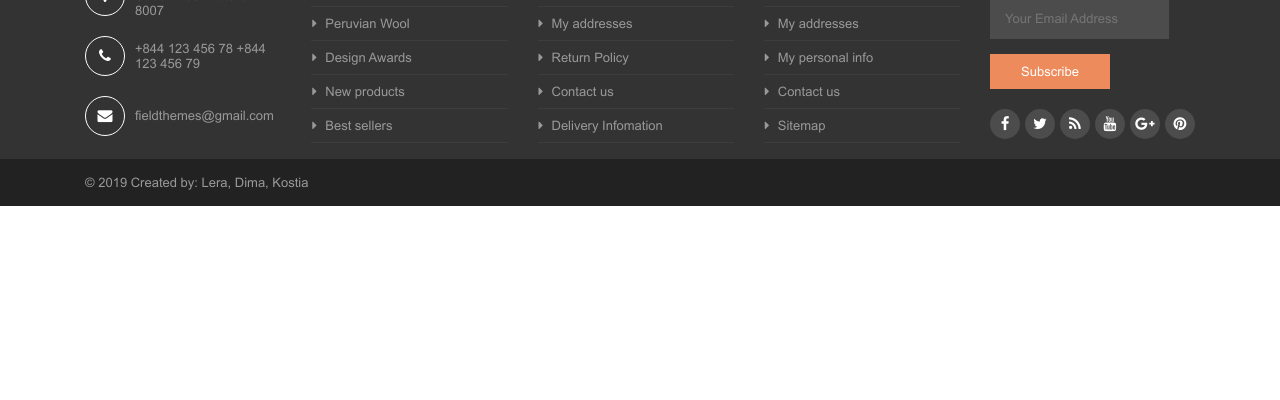
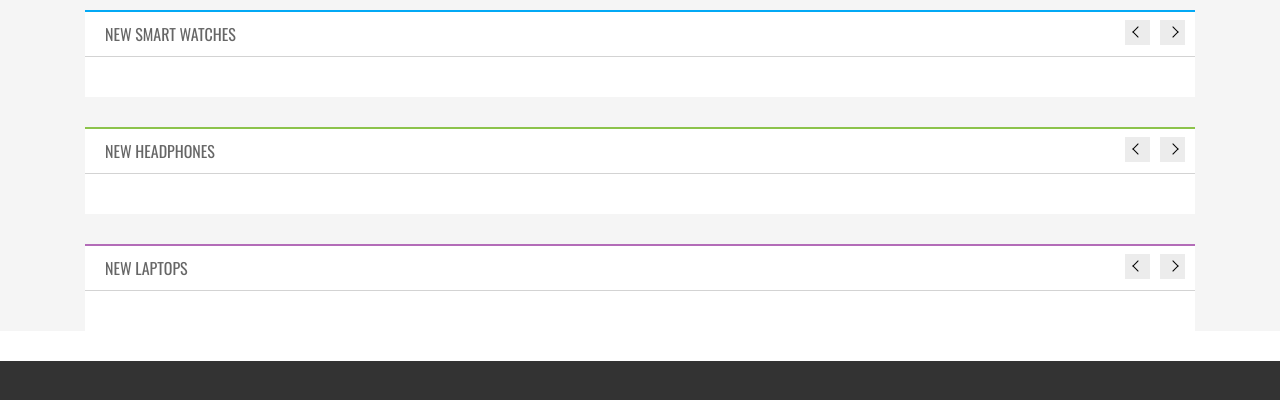
Before and after one commit to KostiaNetot/exam_proj, a website: page index.html in a window 1280 px wide. Shown: the part 810-1210 px from the top of the page. Before the commit the page ends 1016 px from the top, so only its background shows below. Drawn offline with nearby package versions, Linux system fonts and the light colour scheme; files whose address does not match are found by name.

Commit message:
beginning generate NewProducts sections

```diff
--- a/categories.json
+++ b/categories.json
@@ -2,21 +2,25 @@
   {
     "name": "Phones",
     "key": "phones",
-    "icon": "fa-mobile"
+    "icon": "fa-mobile",
+    "border-col": "#ED8B5C"
   },
   {
-    "name": "Watches",
-    "key": "watches",
-    "icon": "fa-gears"
+    "name": "Smart Watches",
+    "key": "smartwatches",
+    "icon": "fa-gears",
+    "border-col": "#03A9F5"
   },
   {
     "name": "Headphones",
     "key": "headphones",
-    "icon": "fa-shekel"
+    "icon": "fa-shekel",
+    "border-col": "#8CC34B"
   },
   {
     "name": "Laptops",
     "key": "laptops",
-    "icon": "fa-laptop"
+    "icon": "fa-laptop",
+    "border-col": "#B36CB8"
   }
 ]
--- a/index.html
+++ b/index.html
@@ -64,10 +64,7 @@
               <h3 class="title_font">Categories</h3>
               <i class="fa fa-bars"></i>
             </div>
-            <div class="v-megamenu">
-<!--              <div class="menu-title">Link 1</div>-->
-<!--              <div class="menu-title">Link 2</div>-->
-            </div>
+            <div class="v-megamenu"></div>
           </div>
 <!--          <div class="nav-wrapper col">-->
 <!--            <ul>-->
@@ -86,7 +83,7 @@
   </div>
 </header>
 <main class="main">
-  <div class="container">
+  <div class="container main-pg-container">
     <div class="bd-example">
       <div id="carouselExampleCaptions" class="carousel slide" data-ride="carousel">
         <div class="carousel-inner">
@@ -128,22 +125,34 @@
         </div>
       </div>
     </div>
-<!--    <div class="main-slider" id="main-slider">-->
-<!--      <div class="main-slider-arrows" id="main-slider_arr-left"><i class="fa fa-angle-left"></i></div>-->
-<!--      <div class="main-slider-arrows" id="main-slider_arr-right"><i class="fa fa-angle-right"></i></div>-->
 
-<!--      <div class="main-slider-items-wrapper">-->
-<!--        <div class="main-slider-item">-->
-<!--          <img src="images/main-page/main-slider/slider-111.jpg" alt="slider-111">-->
+<!--    <section class="new-products">-->
+<!--      <div class="new-products-header">-->
+<!--        <h4>New products</h4>-->
+<!--        <div class="products-arrow products-arrow-left" id="products-arrow-left"></div>-->
+<!--        <div class="products-arrow products-arrow-right" id="products-arrow-right"></div>-->
+<!--      </div>-->
+<!--      <div class="new-products-items-wrapper row">-->
+
+<!--        <div class="new-products-item">-->
+<!--          <div class="top-side">-->
+<!--            <div class="item-img-wrapper">-->
+<!--              <img src="images/acerAspire5/11.jpg" alt="pic" class="item-pic">-->
+<!--              <img src="images/acerAspire5/12.jpg" alt="pic" class="second-pic">-->
+<!--            </div>-->
+<!--            <div class="item-text-wrapper">-->
+<!--              <h5>Prod Name</h5>-->
+<!--              <p class="item-price">$<span class="price-digit">222</span></p>-->
+<!--            </div>-->
+<!--          </div>-->
+<!--          <div class="bottom-side">-->
+<!--            <button type="button" class="quick-view-item"><i class="fa fa-eye"></i> Quick View</button>-->
+<!--          </div>-->
 <!--        </div>-->
-<!--        <div class="main-slider-item">-->
-<!--          <img src="images/main-page/main-slider/slider-222.jpg" alt="slider-222">-->
-<!--        </div>-->
-<!--        <div class="main-slider-item">-->
-<!--          <img src="images/main-page/main-slider/slider-333.jpg" alt="slider-333">-->
-<!--        </div>-->
+
 <!--      </div>-->
-<!--    </div>-->
+<!--    </section>-->
+
   </div>
 </main>
 
@@ -232,6 +241,7 @@
   <!--   Our scripts     -->
   <script src="js/sliders.js"></script>
   <script src="js/showCategoriesList.js"></script>
+  <script src="js/showNewProducts.js"></script>
   <script src="js/app.js"></script>
 </body>
 </html>
--- a/js/app.js
+++ b/js/app.js
@@ -1,4 +1,7 @@
 'use strict';
 
 let categoriesData;
-setData();
+let productsData;
+
+setCategData();
+setProductsData();
--- a/js/showCategoriesList.js
+++ b/js/showCategoriesList.js
@@ -1,6 +1,6 @@
 'use strict';
 
-const setData = () => {
+const setCategData = () => {
   let dataPromise = new Promise((resolve, reject) => {
     fetch('categories.json')
       .then(data => {
@@ -9,18 +9,14 @@ const setData = () => {
   });
   dataPromise.then(data => {
     categoriesData = JSON.parse(data);
-    // createCategList(categoriesData);
     getValuesFormCategs(categoriesData);
   });
 };
 
-// const createCategList = (data) => {
-//   $('.v-megamenu').html('<div class="menu-title">Link 1</div>');
-// };
-
 const getValuesFormCategs = (data) => {
   for (let item of data) {
     createCategListItem(item['name'], item['key'], item['icon']);
+    showNewProductsSections(item['name'], item['key'], item['border-col']);
   }
 };
 
--- /dev/null
+++ b/js/showNewProducts.js
@@ -0,0 +1,34 @@
+'use strict';
+
+const setProductsData = () => {
+  let productsDataPromise = new Promise((resolve, reject) => {
+    fetch('products.json')
+      .then(dataProd => {
+        resolve(dataProd.text());
+      })
+  });
+  productsDataPromise.then(dataProd => {
+    productsData = JSON.parse(dataProd);
+  });
+};
+
+const showNewProductsSections = (name, dataName, borderCol) => {
+
+  const NewProdhtmlContent = `
+    <div class="new-products-header">
+      <h4>New ${name}</h4>
+      <div class="products-arrow products-arrow-left"></div>
+      <div class="products-arrow products-arrow-right"></div>
+    </div>
+    <div class="new-products-items-wrapper row"></div>
+`;
+
+  $('<section>', {
+    class: 'new-products',
+    html: NewProdhtmlContent,
+    'data-name': dataName,
+    css: {
+      borderTop: `2px solid ${borderCol}`
+    }
+  }).appendTo('.main-pg-container');
+};
--- a/products.json
+++ b/products.json
@@ -217,7 +217,7 @@
     "images": ["images/hp15laptop/11.jpg","images/hp15laptop/12.jpg", "images/hp15laptop/13.jpg"],
     "groups": "hp-laptop15",
     "color": "black",
-    "category": "laptop"
+    "category": "laptops"
     },
     {
     "id": "2068832107",
@@ -227,7 +227,7 @@
     "images": ["images/asusChromebookC425/11.jpg","images/asusChromebookC425/12.jpg", "images/asusChromebookC425/13.jpg"],
     "groups": "asus-chromebook",
     "color": "silver",
-    "category": "laptop"
+    "category": "laptops"
     },
     {
     "id": "2347838871",
@@ -237,7 +237,7 @@
     "images": ["images/macBookPro13/11.jpg","images/macBookPro13/12.jpg", "images/macBookPro13/13.jpg"],
     "groups": "macBookpro13",
     "color": "gray",
-    "category": "laptop"
+    "category": "laptops"
     },
     {
     "id": "6672321015",
@@ -247,7 +247,7 @@
     "images": ["images/macBookAir13/11.jpg","images/macBookAir13/12.jpg", "images/macBookAir13/13.jpg"],
     "groups": "macBookair13",
     "color": "silver",
-    "category": "laptop"
+    "category": "laptops"
     },
     {
     "id": "9348457762",
@@ -257,7 +257,7 @@
     "images": ["images/acerAspire5/11.jpg","images/acerAspire5/12.jpg", "images/acerAspire5/13.jpg"],
     "groups": "acer-aspire515",
     "color": "silver",
-    "category": "laptop"
+    "category": "laptops"
     },
     {
     "id": "1237634946",
@@ -267,6 +267,6 @@
     "images": ["images/acerAspire5/11.jpg","images/acerAspire5/12.jpg", "images/acerAspire5/13.jpg"],
     "groups": "asus-vivo15",
     "color": "black",
-    "category": "laptop"
+    "category": "laptops"
     }
 ]
--- /dev/null
+++ b/sass/_new-prod-section.sass
@@ -0,0 +1,83 @@
+section
+  margin-bottom: 30px
+section.new-products
+  margin-top: 30px
+  overflow: hidden
+  background-color: $white
+  .new-products-header
+    padding: 10px 0
+    //border-top: 2px solid #ed8b5c
+    border-bottom: 1px solid lightgrey
+    position: relative
+    h4
+      font: 16px Oswald, sans-serif
+      text-transform: uppercase
+      padding-left: 20px
+      margin: 0
+    .products-arrow
+      width: 25px
+      height: 25px
+      position: absolute
+      top: 8px
+      background-color: #ececec
+      transition: all .3s
+      cursor: pointer
+      &:hover
+        background-color: #ed8b5c
+    .products-arrow:before
+      width: 8px
+      height: 8px
+      position: absolute
+      content: ''
+      display: block
+      top: 50%
+      left: 50%
+      transform: translate(-50%, -50%) rotate(45deg)
+    .products-arrow-left
+      right: 45px
+    .products-arrow-left:before
+      border-left: 1px solid #000000
+      border-bottom: 1px solid #000000
+    .products-arrow-right
+      right: 10px
+    .products-arrow-right:before
+      border-top: 1px solid #000000
+      border-right: 1px solid #000000
+  .new-products-items-wrapper
+    /* width: 2000px; */
+    margin: 0
+    padding: 20px
+    transition: all .3s
+
+//-------Product Item--------
+section.new-products .new-products-item
+  margin-bottom: 15px
+  .top-side
+    display: flex
+  .item-img-wrapper
+    width: 148px
+    height: 148px
+    border: 1px solid lightgrey
+    margin-bottom: 10px
+    position: relative
+    img
+      object-fit: cover
+      position: absolute
+      top: 50%
+      transform: translateY(-50%)
+      transition: all .3s
+  .item-text-wrapper
+    padding: 25px 10px
+    width: 140px
+  h5
+    font-size: 13px
+    color: #444444
+  .item-price
+    font-size: 14px
+    font-family: Oswald, sans-serif
+    color: #ed8b5c
+  .quick-view-item
+    color: #ffffff
+    font-size: 13px
+    background-color: #ed8b5c
+    padding: 6px 12px
--- a/sass/_settings.sass
+++ b/sass/_settings.sass
@@ -52,8 +52,8 @@ $contact-icon-fsz: 15px
 .fa-user:before
   content: "\f007"
 
-  body
-    font-family: 'ArialMT'
-    color: #666
-    font-size: 13px
-    line-height: 18px
+body
+  font-family: 'ArialMT', sans-serif
+  color: #666
+  font-size: 13px
+  line-height: 18px
--- a/sass/main.sass
+++ b/sass/main.sass
@@ -2,4 +2,5 @@
 @import "settings"
 @import "header"
 @import "main_index"
+@import "new-prod-section"
 @import "footer"
```
Also changed, not shown: css/main.css, 1 other file.
